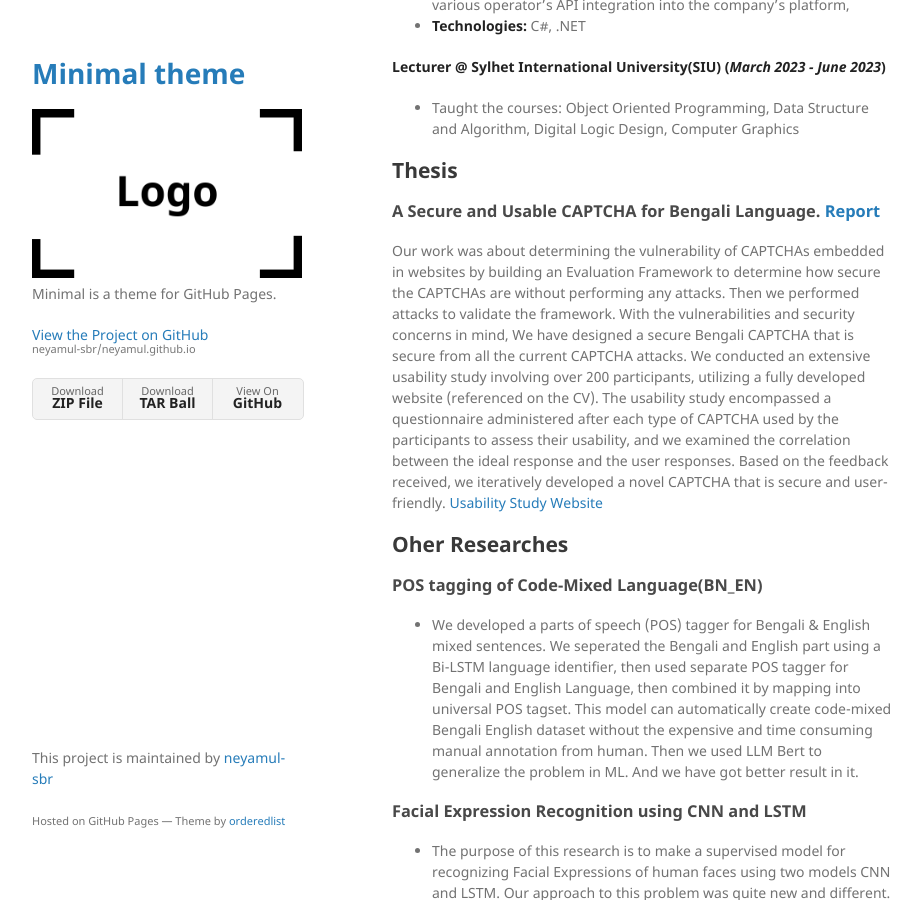
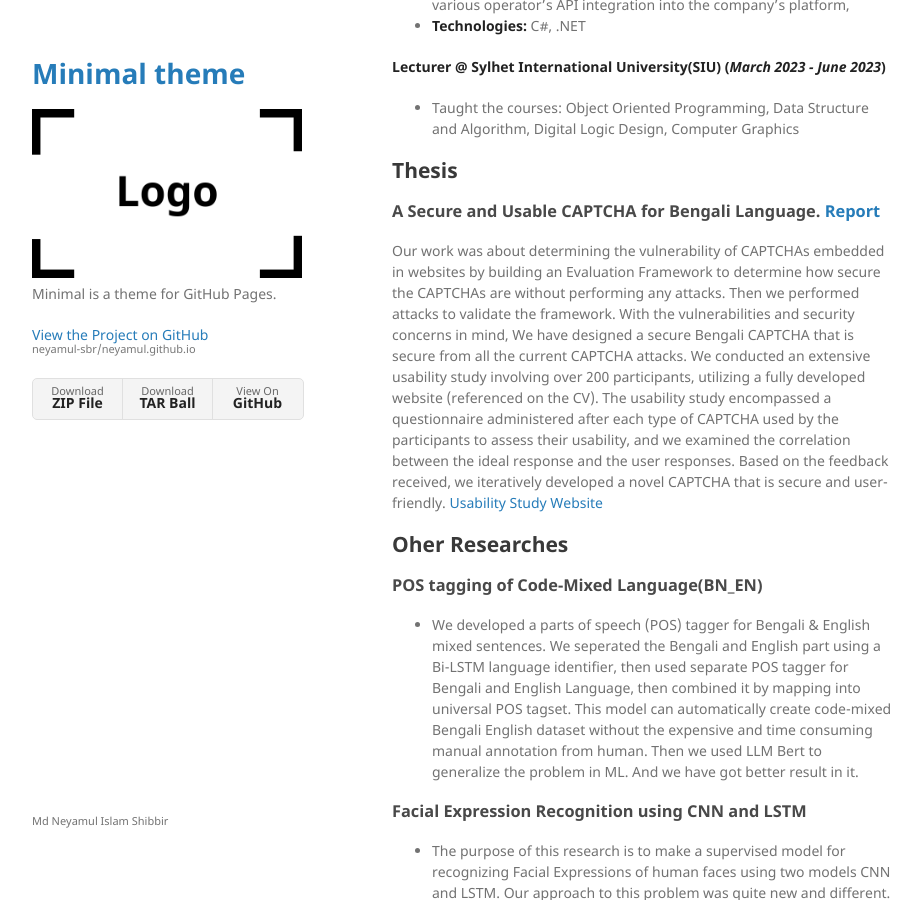
Before and after one commit to neyamul-sbr/neyamul.github.io, a Jekyll site: the page built from index.md, in a window 1280 px wide and 900 px high, scrolled down 492 px. Shown: the whole window, without its empty margins (178-1099 px from the left). Built offline with Jekyll 4.4.1, drawn with Linux system fonts in a browser that asks for light colours; our own code applies the rules of GitHub Pages for plain Markdown files.

Commit message:
Update default.html

```diff
--- a/_layouts/default.html
+++ b/_layouts/default.html
@@ -45,10 +45,7 @@
 
       </section>
       <footer>
-        {% if site.github.is_project_page %}
-        <p>This project is maintained by <a href="{{ site.github.owner_url }}">{{ site.github.owner_name }}</a></p>
-        {% endif %}
-        <p><small>Hosted on GitHub Pages &mdash; Theme by <a href="https://github.com/orderedlist">orderedlist</a></small></p>
+        <p><small>Md Neyamul Islam Shibbir</small></p>
       </footer>
     </div>
     <script src="{{ "/assets/js/scale.fix.js" | relative_url }}"></script>
```
